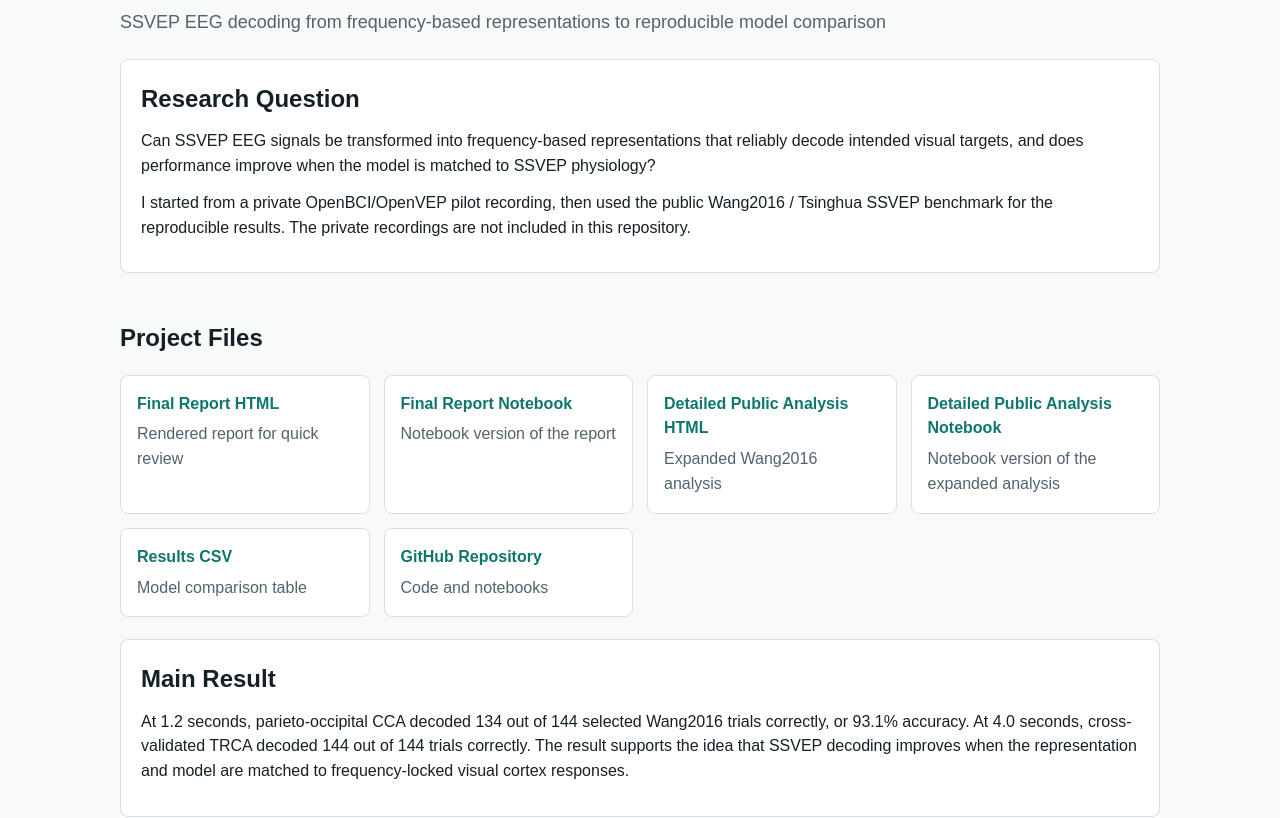
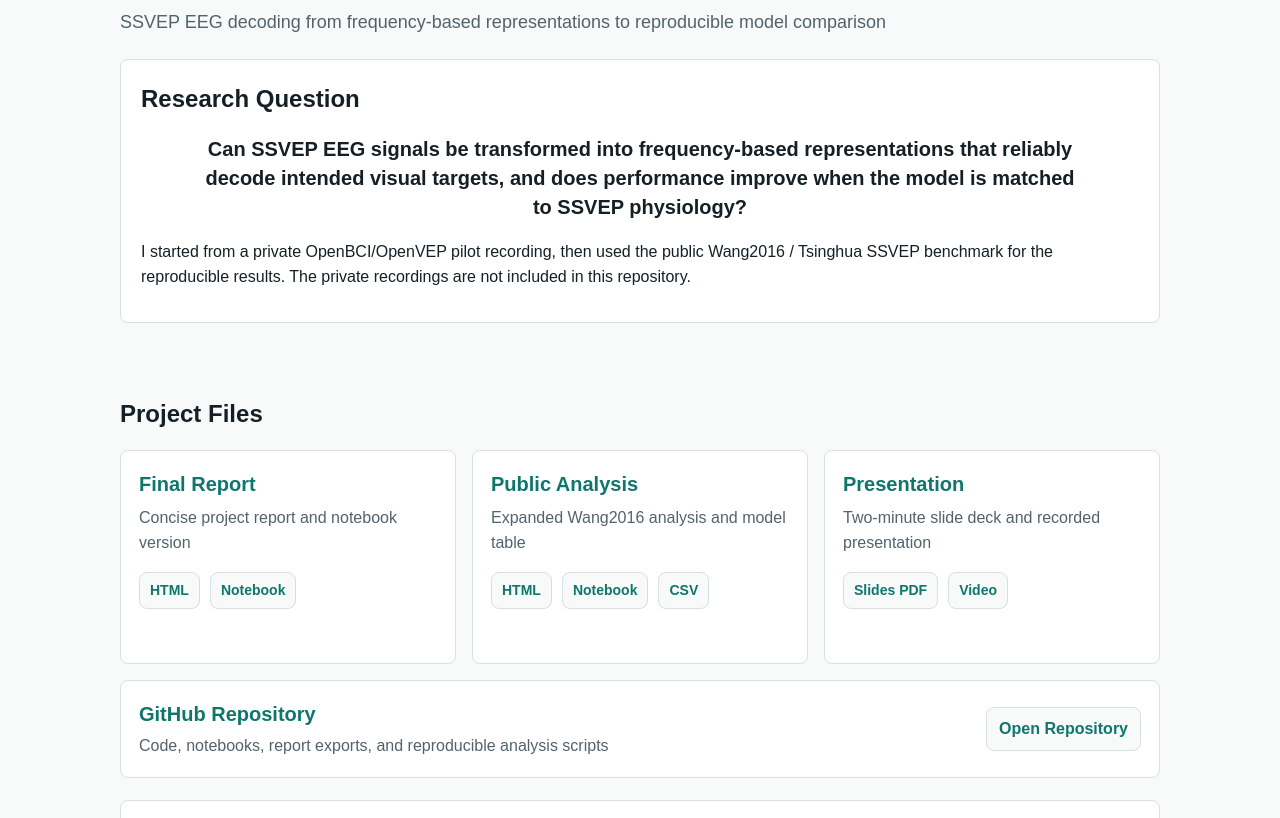
Before and after one commit to NeuroBitEngineer/neurodecode-ssvep, a plain HTML site: page index.html in a window 1280 px wide. Shown: the part 105-923 px from the top of the page. Drawn offline with Linux system fonts and the light colour scheme.

Commit message:
presentation added to landing page

```diff
--- a/index.html
+++ b/index.html
@@ -71,13 +71,13 @@
 
     .links {
       display: grid;
-      grid-template-columns: repeat(auto-fit, minmax(220px, 1fr));
-      gap: 14px;
+      grid-template-columns: repeat(3, minmax(0, 1fr));
+      gap: 16px;
       margin-top: 18px;
     }
 
     .project-files-heading {
-      margin-top: 46px;
+      margin-top: 72px;
     }
 
     .link-card {
@@ -88,11 +88,84 @@
       padding: 16px;
     }
 
+    .file-group-card {
+      background: var(--panel);
+      border: 1px solid var(--line);
+      border-radius: 8px;
+      padding: 18px;
+      min-height: 176px;
+    }
+
+    .file-group-card h3 {
+      margin: 0 0 6px;
+      color: var(--accent);
+      font-size: 20px;
+    }
+
+    .file-group-card p {
+      color: var(--muted);
+      margin: 0 0 16px;
+    }
+
+    .file-actions {
+      display: flex;
+      flex-wrap: wrap;
+      gap: 10px;
+    }
+
+    .file-actions a {
+      border: 1px solid var(--line);
+      border-radius: 8px;
+      background: #f7faf9;
+      padding: 7px 10px;
+      font-size: 14px;
+    }
+
+    .repository-card {
+      grid-column: 1 / -1;
+      display: flex;
+      align-items: center;
+      justify-content: space-between;
+      gap: 18px;
+      background: var(--panel);
+      border: 1px solid var(--line);
+      border-radius: 8px;
+      padding: 18px;
+    }
+
+    .repository-card h3 {
+      margin: 0 0 4px;
+      color: var(--accent);
+      font-size: 20px;
+    }
+
+    .repository-card p {
+      color: var(--muted);
+      margin: 0;
+    }
+
+    .repository-card a {
+      border: 1px solid var(--line);
+      border-radius: 8px;
+      background: #f7faf9;
+      padding: 9px 12px;
+      white-space: nowrap;
+    }
+
     .link-card span {
       display: block;
       color: var(--muted);
       font-weight: 400;
       margin-top: 6px;
+    }
+
+    .research-question-text {
+      max-width: 880px;
+      margin: 18px auto;
+      text-align: center;
+      font-weight: 700;
+      font-size: 20px;
+      line-height: 1.45;
     }
 
     code {
@@ -139,6 +212,19 @@
       .subtitle {
         white-space: normal;
       }
+
+      .links {
+        grid-template-columns: 1fr;
+      }
+
+      .repository-card {
+        display: block;
+      }
+
+      .repository-card a {
+        display: inline-block;
+        margin-top: 14px;
+      }
     }
   </style>
 </head>
@@ -149,18 +235,47 @@
 
     <section class="panel">
       <h2>Research Question</h2>
-      <p>Can SSVEP EEG signals be transformed into frequency-based representations that reliably decode intended visual targets, and does performance improve when the model is matched to SSVEP physiology?</p>
+      <p class="research-question-text">Can SSVEP EEG signals be transformed into frequency-based representations that reliably decode intended visual targets, and does performance improve when the model is matched to SSVEP physiology?</p>
       <p>I started from a private OpenBCI/OpenVEP pilot recording, then used the public Wang2016 / Tsinghua SSVEP benchmark for the reproducible results. The private recordings are not included in this repository.</p>
     </section>
 
     <h2 class="project-files-heading">Project Files</h2>
     <div class="links">
-      <a class="link-card" href="notebooks/COGS138_Final_Project_Submission.html">Final Report HTML<span>Rendered report for quick review</span></a>
-      <a class="link-card" href="https://github.com/NeuroBitEngineer/neurodecode-ssvep/blob/main/notebooks/COGS138_Final_Project_Submission.ipynb">Final Report Notebook<span>Notebook version of the report</span></a>
-      <a class="link-card" href="notebooks/COGS138_Public_SSVEP_Expansion_MOABB.html">Detailed Public Analysis HTML<span>Expanded Wang2016 analysis</span></a>
-      <a class="link-card" href="https://github.com/NeuroBitEngineer/neurodecode-ssvep/blob/main/notebooks/COGS138_Public_SSVEP_Expansion_MOABB.ipynb">Detailed Public Analysis Notebook<span>Notebook version of the expanded analysis</span></a>
-      <a class="link-card" href="results/wang2016_expanded_model_comparison.csv">Results CSV<span>Model comparison table</span></a>
-      <a class="link-card" href="https://github.com/NeuroBitEngineer/neurodecode-ssvep">GitHub Repository<span>Code and notebooks</span></a>
+      <section class="file-group-card">
+        <h3>Final Report</h3>
+        <p>Concise project report and notebook version</p>
+        <div class="file-actions">
+          <a href="notebooks/COGS138_Final_Project_Submission.html">HTML</a>
+          <a href="https://github.com/NeuroBitEngineer/neurodecode-ssvep/blob/main/notebooks/COGS138_Final_Project_Submission.ipynb">Notebook</a>
+        </div>
+      </section>
+
+      <section class="file-group-card">
+        <h3>Public Analysis</h3>
+        <p>Expanded Wang2016 analysis and model table</p>
+        <div class="file-actions">
+          <a href="notebooks/COGS138_Public_SSVEP_Expansion_MOABB.html">HTML</a>
+          <a href="https://github.com/NeuroBitEngineer/neurodecode-ssvep/blob/main/notebooks/COGS138_Public_SSVEP_Expansion_MOABB.ipynb">Notebook</a>
+          <a href="results/wang2016_expanded_model_comparison.csv">CSV</a>
+        </div>
+      </section>
+
+      <section class="file-group-card">
+        <h3>Presentation</h3>
+        <p>Two-minute slide deck and recorded presentation</p>
+        <div class="file-actions">
+          <a href="https://github.com/NeuroBitEngineer/neurodecode-ssvep/blob/main/presentation/2-minute-presentation.pdf">Slides PDF</a>
+          <a href="https://drive.google.com/file/d/1E-Ostksi1mNPeruMitC46OwbDWK5NLei/view?usp=sharing">Video</a>
+        </div>
+      </section>
+
+      <section class="repository-card">
+        <div>
+          <h3>GitHub Repository</h3>
+          <p>Code, notebooks, report exports, and reproducible analysis scripts</p>
+        </div>
+        <a href="https://github.com/NeuroBitEngineer/neurodecode-ssvep">Open Repository</a>
+      </section>
     </div>
 
     <section class="panel">
```
